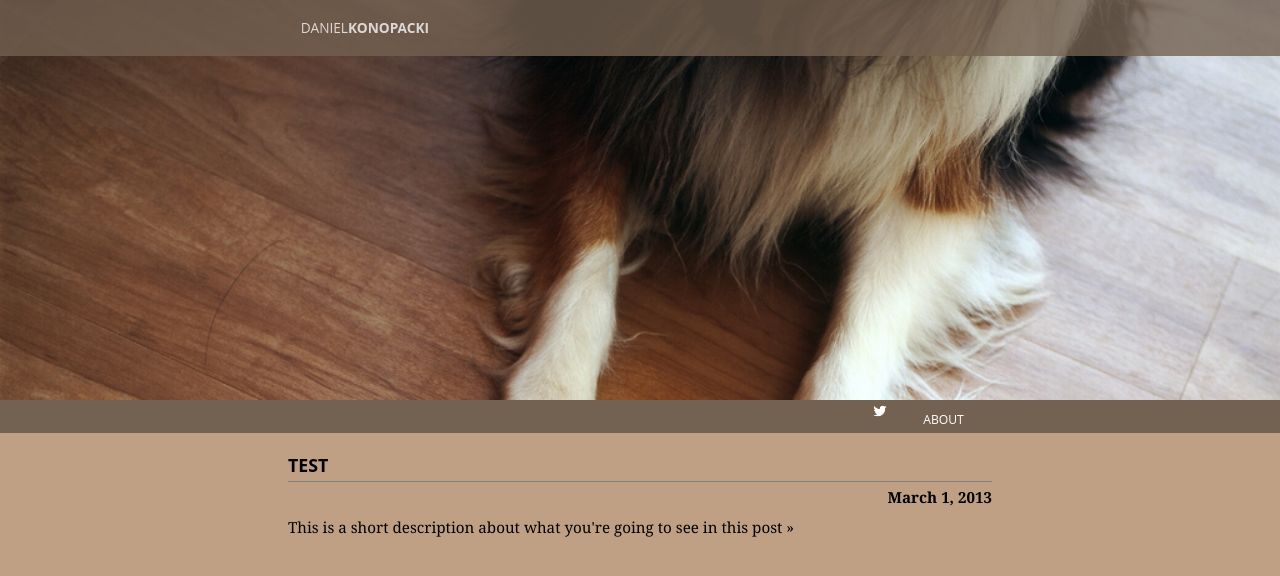
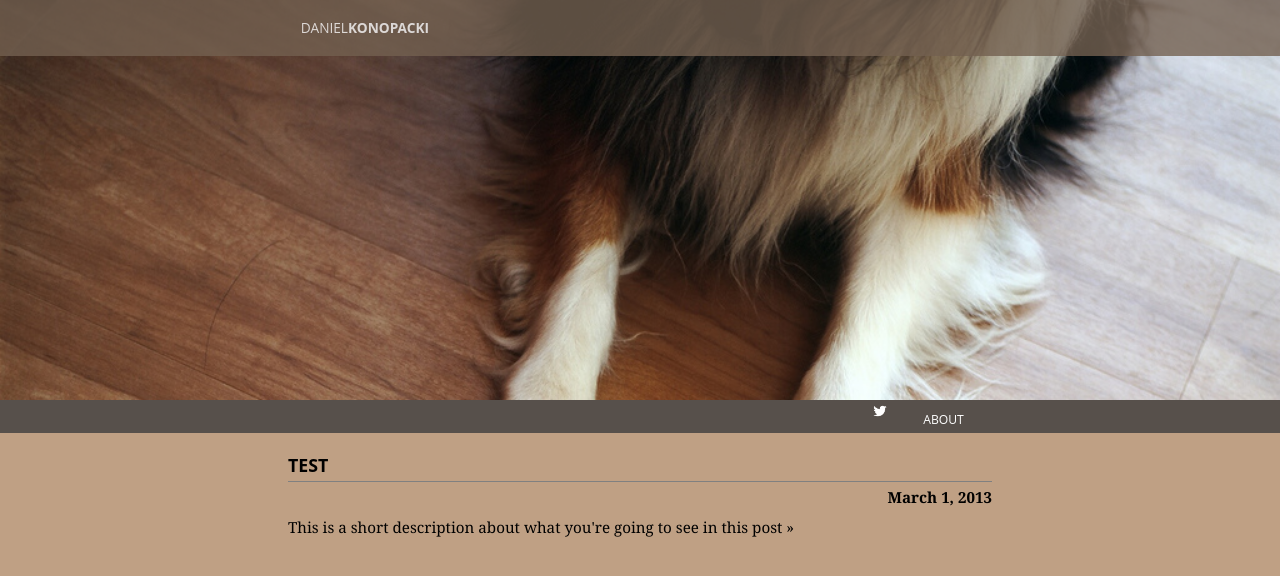
Before and after one commit to danielkonopacki/danielkonopacki.github.com, a Jekyll site: the page built from index.html, in a window 1280 px wide. Shown: the top 576 px of the page. Built offline with Jekyll 4.4.1, drawn with Linux system fonts in a browser that asks for light colours; Markdown is read by kramdown in place of the engine named in the settings.

Commit message:
Style changes

```diff
--- a/css/layout.css
+++ b/css/layout.css
@@ -15,7 +15,7 @@ html, body {
 }
 
 #nav {
-  background-color: #736151;
+  background-color: #57504B;
 }
 
 #nav ul {
```
